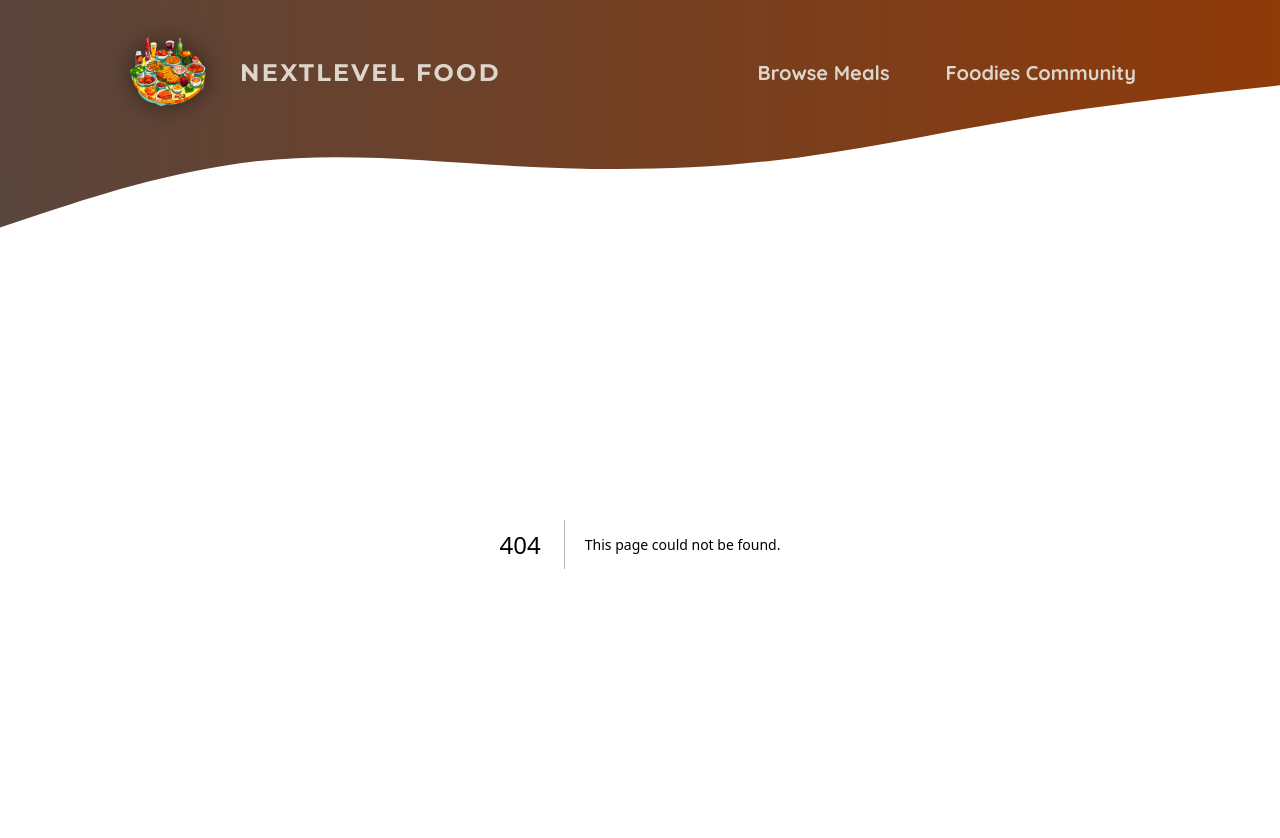
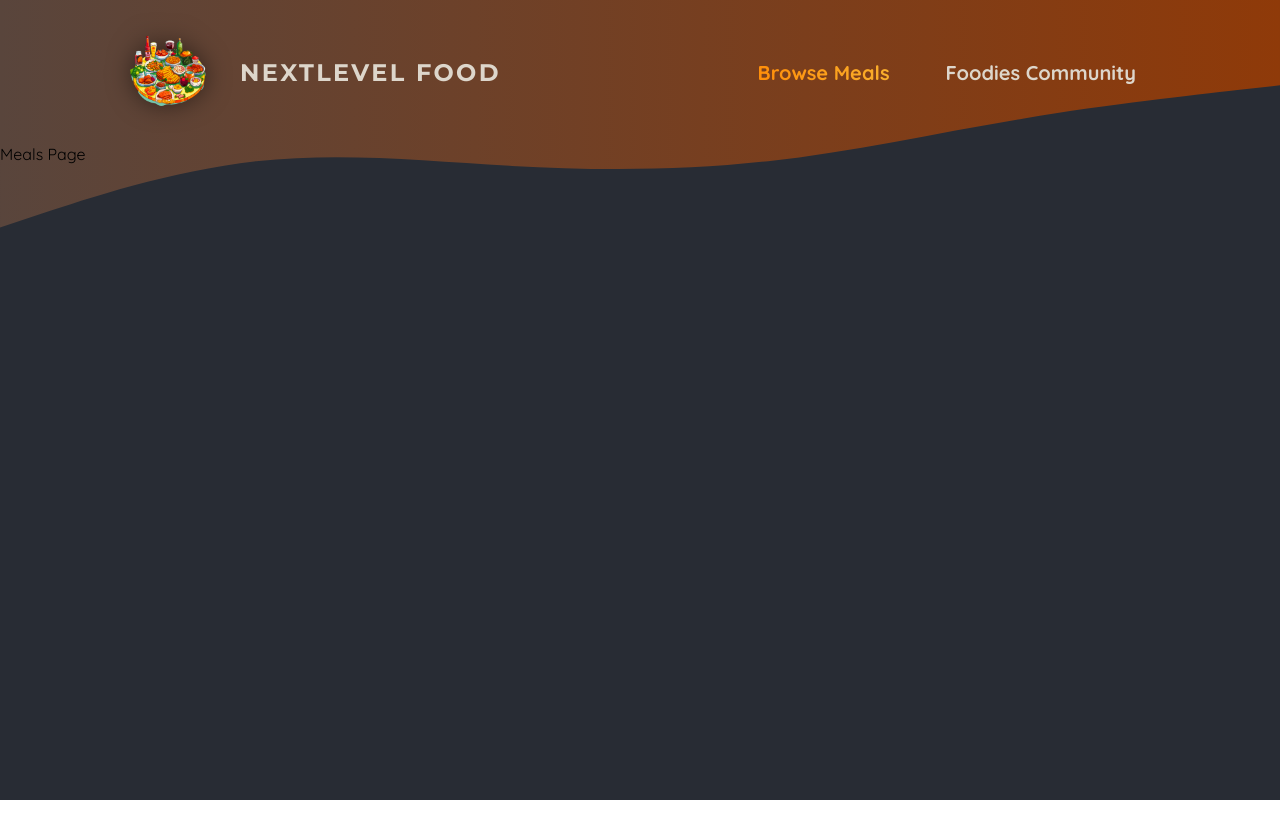
Before and after one commit to Miroslav03/NextJS, a Next.js app in the folder foodie-app/: page /meals in a window 1280 px wide. Before the commit this address had no page. Shown: the top 838 px of the page. After the commit the page ends 800 px from the top, so only its background shows below. Built offline with nearby package versions, Linux system fonts and the light colour scheme.

Commit message:
Extract nav link in separate component

```diff
--- /dev/null
+++ b/foodie-app/app/meals/page.js
@@ -0,0 +1,6 @@
+
+export default function MealsPage() {
+  return (
+    <div>Meals Page</div>
+  )
+}
--- a/foodie-app/components/main-header/main-header.js
+++ b/foodie-app/components/main-header/main-header.js
@@ -4,6 +4,7 @@
 import logoImg from "@/assets/logo.png";
 import classes from "./main-header.module.css";
 import MainHeaderBackground from "./main-header-background";
+import NavLink from "./nav-link";
 
 export default function MainHeader() {
     return (
@@ -18,10 +19,10 @@
                 <nav className={classes.nav}>
                     <ul>
                         <li>
-                            <Link href={"/meals"}>Browse Meals</Link>
+                            <NavLink href={"/meals"}>Browse Meals</NavLink>
                         </li>
                         <li>
-                            <Link href={"/community"}>Foodies Community</Link>
+                            <NavLink href={"/community"}>Foodies Community</NavLink>
                         </li>
                     </ul>
                 </nav>
--- a/foodie-app/components/main-header/main-header.module.css
+++ b/foodie-app/components/main-header/main-header.module.css
@@ -21,30 +21,6 @@
     font-size: 1.25rem;
   }
 
-  .nav a {
-    text-decoration: none;
-    color: #ddd6cb;
-    font-weight: bold;
-    padding: 0.5rem 1rem;
-    border-radius: 0.5rem;
-  }
-
-  .nav a:hover,
-  .nav a:active {
-    background: linear-gradient(90deg, #ff8a05, #f9b331);
-    background-clip: text;
-    -webkit-background-clip: text;
-    -webkit-text-fill-color: transparent;
-    text-shadow: 0 0 18px rgba(248, 190, 42, 0.8);
-  }
-
-  .active {
-    background: linear-gradient(90deg, #ff8a05, #f9b331);
-    background-clip: text;
-    -webkit-background-clip: text;
-    -webkit-text-fill-color: transparent;
-  }
-
   .logo {
     display: flex;
     align-items: center;
--- /dev/null
+++ b/foodie-app/components/main-header/nav-link.js
@@ -0,0 +1,22 @@
+'use client'
+
+import { usePathname } from "next/navigation";
+import classes from "./nav-link.module.css";
+import Link from "next/link";
+
+export default function NavLink({ href, children }) {
+    const path = usePathname();
+
+    return (
+        <Link
+            href={href}
+            className={
+                path.startsWith(href)
+                    ? `${classes.link} ${classes.active}`
+                    : classes.link
+            }
+        >
+            {children}
+        </Link>
+    );
+}
--- /dev/null
+++ b/foodie-app/components/main-header/nav-link.module.css
@@ -0,0 +1,23 @@
+.link {
+    text-decoration: none;
+    color: #ddd6cb;
+    font-weight: bold;
+    padding: 0.5rem 1rem;
+    border-radius: 0.5rem;
+}
+
+.link:hover,
+.link:active {
+    background: linear-gradient(90deg, #ff8a05, #f9b331);
+    background-clip: text;
+    -webkit-background-clip: text;
+    -webkit-text-fill-color: transparent;
+    text-shadow: 0 0 18px rgba(248, 190, 42, 0.8);
+}
+
+.active {
+    background: linear-gradient(90deg, #ff8a05, #f9b331);
+    background-clip: text;
+    -webkit-background-clip: text;
+    -webkit-text-fill-color: transparent;
+}
```
